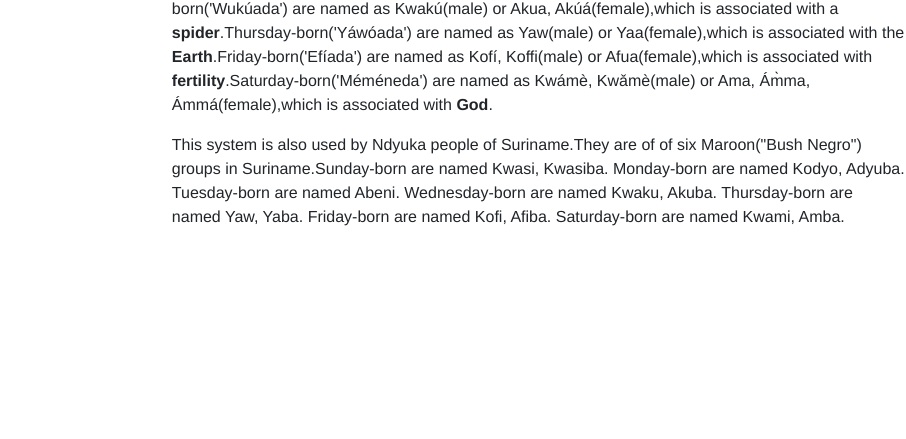
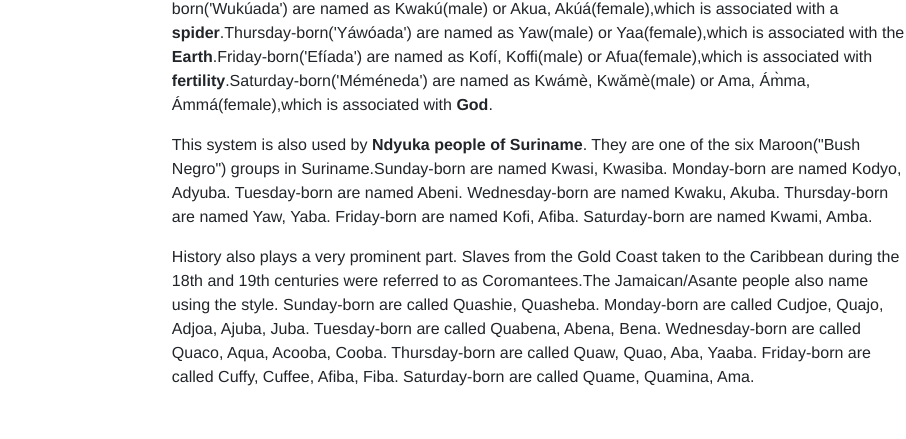
Before and after one commit to Nyash-Mauro/akan-naming, a plain HTML site: page index.html in a window 1280 px wide. Shown: the part 1099-1538 px from the top of the page, 374-1280 px from the left. Drawn offline with nearby package versions, Linux system fonts and the light colour scheme.

Commit message:
added Jamaican names

```diff
--- a/index.html
+++ b/index.html
@@ -56,7 +56,10 @@
             are named as Kwámè, Kwǎmè(male) or Ama, Ám̀ma, Ámmá(female),which is associated with <strong>God</strong>.
         </p>
         <p>
-            This system is also used by Ndyuka people of Suriname.They are of of six Maroon("Bush Negro") groups in Suriname.Sunday-born are named Kwasi, Kwasiba. Monday-born are named Kodyo, Adyuba. Tuesday-born are named Abeni. Wednesday-born are named 	Kwaku, Akuba. Thursday-born are named Yaw, Yaba. Friday-born are named 	Kofi, Afiba. Saturday-born are named Kwami, Amba.
+            This system is also used by <strong>Ndyuka people of Suriname</strong>. They are one of the six Maroon("Bush Negro") groups in Suriname.Sunday-born are named Kwasi, Kwasiba. Monday-born are named Kodyo, Adyuba. Tuesday-born are named Abeni. Wednesday-born are named 	Kwaku, Akuba. Thursday-born are named Yaw, Yaba. Friday-born are named 	Kofi, Afiba. Saturday-born are named Kwami, Amba.
+        </p>
+        <p>
+            History also plays a very prominent part. Slaves from the Gold Coast taken to the Caribbean during the 18th and 19th centuries were referred to as Coromantees.The Jamaican/Asante people also name using the style. Sunday-born are called Quashie, Quasheba. Monday-born are called Cudjoe, Quajo, Adjoa, Ajuba, Juba. Tuesday-born are called Quabena, Abena, Bena. Wednesday-born are called Quaco, Aqua, Acooba, Cooba. Thursday-born are called Quaw, Quao, Aba, Yaaba. Friday-born are called Cuffy, Cuffee, Afiba, Fiba. Saturday-born are called Quame, Quamina, Ama.
         </p>
     </div>
 
```
